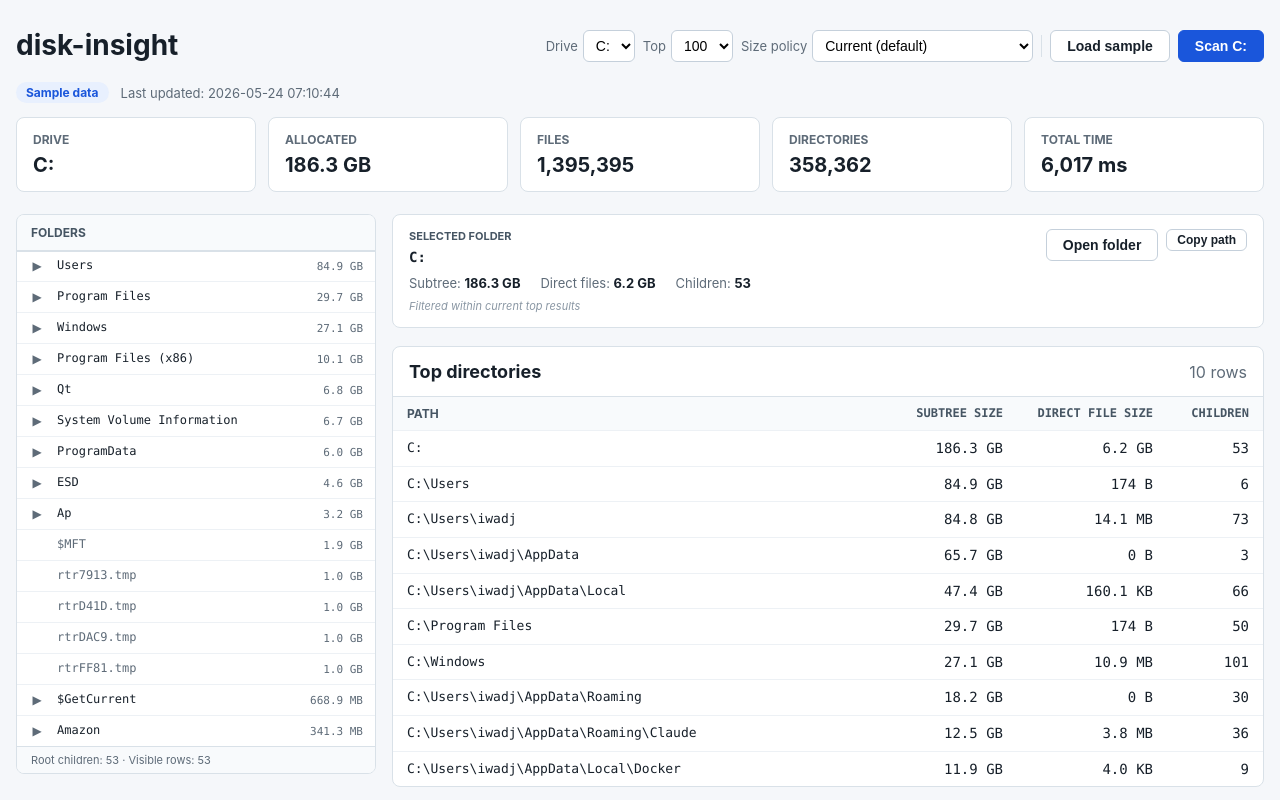
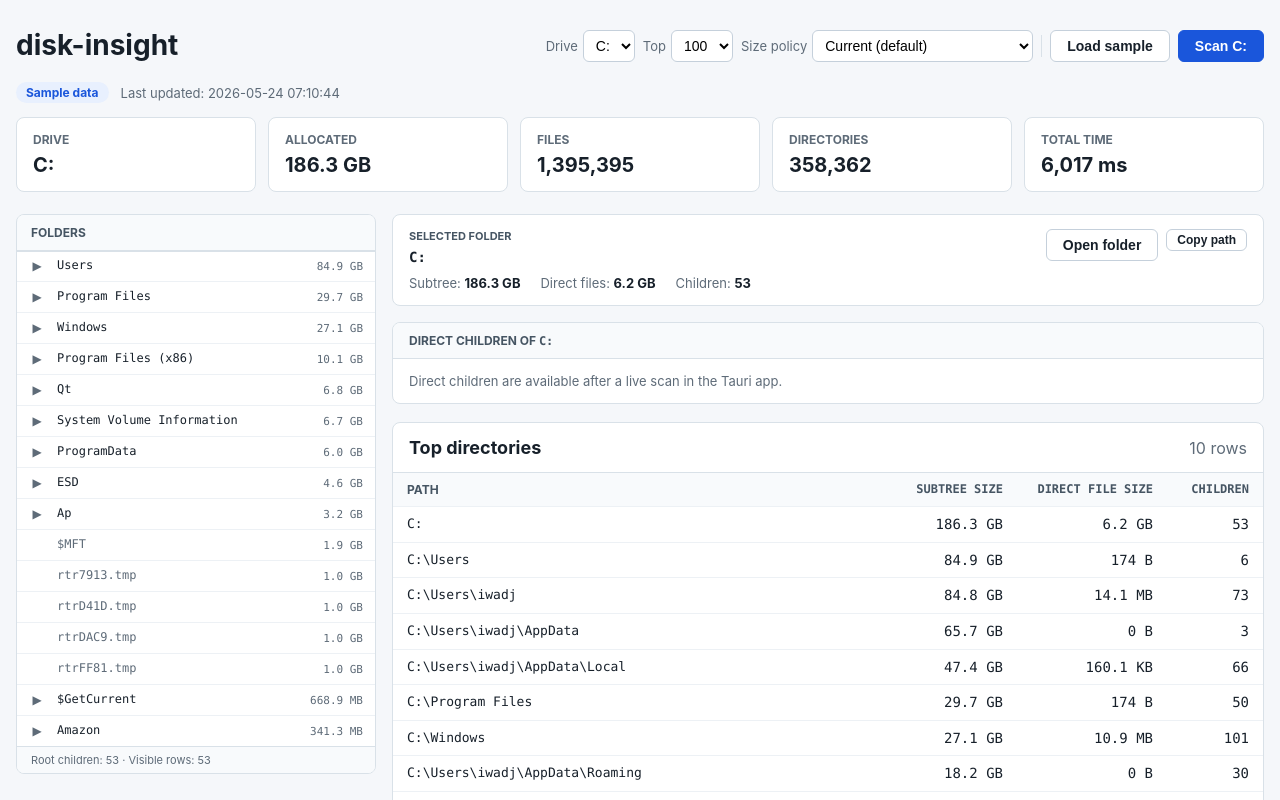
Before and after one commit to iwadjp/disk-insight, a React (Vite) app: page / in a window 1280 px wide. Shown: the top 800 px of the page. Built offline with nearby package versions, Linux system fonts and the light colour scheme.

Commit message:
Add selected folder direct children panel
Co-Authored-By: Claude Sonnet 4.6 <noreply@anthropic.com>

```diff
--- a/ui/src/main.tsx
+++ b/ui/src/main.tsx
@@ -184,6 +184,14 @@ function buildVisibleRows(
   }
   visit(rootChildren, 0);
   return rows;
+}
+
+function sortDirectChildren(children: TreeNode[]): TreeNode[] {
+  return [...children].sort((a, b) => {
+    if (a.is_directory !== b.is_directory) return a.is_directory ? -1 : 1;
+    if (b.subtree_size !== a.subtree_size) return b.subtree_size - a.subtree_size;
+    return a.name.localeCompare(b.name);
+  });
 }
 
 function CopyButton({
@@ -493,7 +501,6 @@ function SelectedFolderCard({
         <span>Direct files: <strong>{formatBytes(dir.direct_file_size)}</strong></span>
         <span>Children: <strong>{formatNumber(dir.child_count)}</strong></span>
       </div>
-      <div className="selected-folder-note">Filtered within current top results</div>
     </div>
   );
 }
@@ -597,6 +604,99 @@ function FilesTable({
   );
 }
 
+function DirectChildrenPanel({
+  dir,
+  children,
+  isLoading,
+  error,
+  sourceKind,
+  onOpenExplorer,
+  onSelectFile,
+  onCopyError,
+}: {
+  dir: DirectoryEntry;
+  children: TreeNode[] | undefined;
+  isLoading: boolean;
+  error: string | null;
+  sourceKind: SourceKind | null;
+  onOpenExplorer: (path: string) => void;
+  onSelectFile: (path: string) => void;
+  onCopyError: (msg: string) => void;
+}) {
+  const sorted = useMemo(
+    () => (children ? sortDirectChildren(children) : []),
+    [children],
+  );
+
+  let body: React.ReactNode;
+  if (isLoading) {
+    body = <p className="direct-children-note">Loading direct children…</p>;
+  } else if (error) {
+    body = <p className="direct-children-note direct-children-note--error">{error}</p>;
+  } else if (sourceKind !== "live") {
+    body = (
+      <p className="direct-children-note">
+        Direct children are available after a live scan in the Tauri app.
+      </p>
+    );
+  } else if (children === undefined) {
+    body = <p className="direct-children-note">Fetching…</p>;
+  } else if (children.length === 0) {
+    body = <p className="direct-children-note">This folder has no children.</p>;
+  } else {
+    body = (
+      <div className="direct-children-list">
+        {sorted.map((node) => (
+          <div key={node.record_index} className="direct-child-row">
+            <span
+              className={`direct-child-badge direct-child-badge--${node.is_directory ? "dir" : "file"}`}
+            >
+              {node.is_directory ? "DIR" : "FILE"}
+            </span>
+            <span className="direct-child-name" title={node.path}>
+              {node.name || node.path}
+            </span>
+            <span className="direct-child-size">{formatBytes(node.subtree_size)}</span>
+            <div className="direct-child-actions">
+              <button
+                className="btn btn-sm"
+                onClick={() =>
+                  onOpenExplorer(node.is_directory ? node.path : getParentDir(node.path))
+                }
+              >
+                Open folder
+              </button>
+              {!node.is_directory && (
+                <button className="btn btn-sm" onClick={() => onSelectFile(node.path)}>
+                  Select file
+                </button>
+              )}
+              <CopyButton text={node.path} onError={onCopyError} />
+            </div>
+          </div>
+        ))}
+      </div>
+    );
+  }
+
+  return (
+    <div className="direct-children-panel">
+      <div className="direct-children-header">
+        <span className="direct-children-title">
+          Direct children of{" "}
+          <span className="heading-path">{dir.path}</span>
+        </span>
+        {children !== undefined && (
+          <span className="direct-children-count">
+            {formatNumber(children.length)} entries
+          </span>
+        )}
+      </div>
+      {body}
+    </div>
+  );
+}
+
 function App() {
   const [data, setData] = useState<DiskInsightOutput | null>(null);
   const [isLoading, setIsLoading] = useState(true);
@@ -619,11 +719,44 @@ function App() {
   const [childrenErrors, setChildrenErrors] = useState<Record<number, string>>({});
   const [treeError, setTreeError] = useState<string | null>(null);
   const [statusMessage, setStatusMessage] = useState<string | null>(null);
+  const [selectedChildrenLoading, setSelectedChildrenLoading] = useState(false);
+  const [selectedChildrenError, setSelectedChildrenError] = useState<string | null>(null);
 
   const visibleRows = useMemo(
     () => buildVisibleRows(data?.root_children ?? [], expandedIds, childrenByParent, childrenErrors),
     [data?.root_children, expandedIds, childrenByParent, childrenErrors],
   );
+
+  useEffect(() => {
+    if (!selectedDir || sourceKind !== "live") {
+      setSelectedChildrenLoading(false);
+      setSelectedChildrenError(null);
+      return;
+    }
+    const id = selectedDir.record_index;
+    if (childrenByParent[id] !== undefined) {
+      setSelectedChildrenLoading(false);
+      setSelectedChildrenError(null);
+      return;
+    }
+    let cancelled = false;
+    setSelectedChildrenLoading(true);
+    setSelectedChildrenError(null);
+    getChildren(id)
+      .then((kids) => {
+        if (cancelled) return;
+        setChildrenByParent((prev) => ({ ...prev, [id]: kids }));
+        setSelectedChildrenLoading(false);
+      })
+      .catch((err: unknown) => {
+        if (cancelled) return;
+        setSelectedChildrenError(err instanceof Error ? err.message : String(err));
+        setSelectedChildrenLoading(false);
+      });
+    return () => { cancelled = true; };
+    // childrenByParent intentionally omitted: cache check at effect start is sufficient
+    // eslint-disable-next-line react-hooks/exhaustive-deps
+  }, [selectedDir, sourceKind]);
 
   function runLoad(
     loader: () => Promise<DiskInsightOutput>,
@@ -642,6 +775,8 @@ function App() {
     setChildrenByParent({});
     setChildrenErrors({});
     setTreeError(null);
+    setSelectedChildrenLoading(false);
+    setSelectedChildrenError(null);
     loader()
       .then((json) => {
         setData(json);
@@ -922,6 +1057,18 @@ function App() {
                   onCopyError={handleCopyError}
                 />
               )}
+              {selectedDir && (
+                <DirectChildrenPanel
+                  dir={selectedDir}
+                  children={childrenByParent[selectedDir.record_index]}
+                  isLoading={selectedChildrenLoading}
+                  error={selectedChildrenError}
+                  sourceKind={sourceKind}
+                  onOpenExplorer={handleOpenExplorer}
+                  onSelectFile={handleSelectFile}
+                  onCopyError={handleCopyError}
+                />
+              )}
               <DirectoriesTable
                 rows={
                   selectedDir
@@ -930,7 +1077,7 @@ function App() {
                 }
                 title={
                   selectedDir && !isDriveRoot(selectedDir.path)
-                    ? <>Top directories under <span className="heading-path">{selectedDir.path}</span></>
+                    ? <>Top directories (scan results) under <span className="heading-path">{selectedDir.path}</span></>
                     : "Top directories"
                 }
               />
@@ -942,7 +1089,7 @@ function App() {
                 }
                 title={
                   selectedDir && !isDriveRoot(selectedDir.path)
-                    ? <>Top files under <span className="heading-path">{selectedDir.path}</span></>
+                    ? <>Top files (scan results) under <span className="heading-path">{selectedDir.path}</span></>
                     : "Top files"
                 }
                 onOpenLocation={handleOpenExplorer}
--- a/ui/src/styles.css
+++ b/ui/src/styles.css
@@ -711,6 +711,121 @@ tbody tr:last-child td {
   }
 }
 
+/* ── Direct children panel ── */
+.direct-children-panel {
+  background: #ffffff;
+  border: 1px solid #d9e1e8;
+  border-radius: 8px;
+  margin-bottom: 16px;
+  overflow: hidden;
+}
+
+.direct-children-header {
+  display: flex;
+  align-items: center;
+  justify-content: space-between;
+  gap: 12px;
+  padding: 10px 16px;
+  background: #f8fafc;
+  border-bottom: 1px solid #d9e1e8;
+}
+
+.direct-children-title {
+  font-size: 12px;
+  font-weight: 700;
+  text-transform: uppercase;
+  color: #465563;
+}
+
+.direct-children-count {
+  font-size: 12px;
+  color: #5e6b78;
+  white-space: nowrap;
+}
+
+.direct-children-list {
+  max-height: 360px;
+  overflow-y: auto;
+}
+
+.direct-child-row {
+  display: flex;
+  align-items: center;
+  gap: 8px;
+  padding: 5px 12px;
+  border-bottom: 1px solid #edf1f5;
+  min-height: 32px;
+}
+
+.direct-child-row:last-child {
+  border-bottom: none;
+}
+
+.direct-child-row:hover {
+  background: #f5f7fa;
+}
+
+.direct-child-badge {
+  flex-shrink: 0;
+  font-size: 10px;
+  font-weight: 700;
+  padding: 2px 5px;
+  border-radius: 3px;
+  text-transform: uppercase;
+  letter-spacing: 0.03em;
+  width: 36px;
+  text-align: center;
+}
+
+.direct-child-badge--dir {
+  background: #dbeafe;
+  color: #1e40af;
+}
+
+.direct-child-badge--file {
+  background: #f1f5f9;
+  color: #475569;
+}
+
+.direct-child-name {
+  flex: 1;
+  min-width: 0;
+  font-family: "Cascadia Mono", Consolas, "Courier New", monospace;
+  font-size: 13px;
+  overflow: hidden;
+  text-overflow: ellipsis;
+  white-space: nowrap;
+  color: #17202a;
+}
+
+.direct-child-size {
+  flex-shrink: 0;
+  width: 80px;
+  font-family: "Cascadia Mono", Consolas, "Courier New", monospace;
+  font-size: 12px;
+  color: #5e6b78;
+  text-align: right;
+  white-space: nowrap;
+}
+
+.direct-child-actions {
+  flex-shrink: 0;
+  display: flex;
+  gap: 4px;
+  align-items: center;
+}
+
+.direct-children-note {
+  padding: 14px 16px;
+  margin: 0;
+  font-size: 13px;
+  color: #5e6b78;
+}
+
+.direct-children-note--error {
+  color: #9b1c1c;
+}
+
 @media (max-width: 560px) {
   .app {
     width: min(100% - 20px, 1280px);
```
Also changed, not shown: 2 other files (tests, documents, lock files or other folders).
